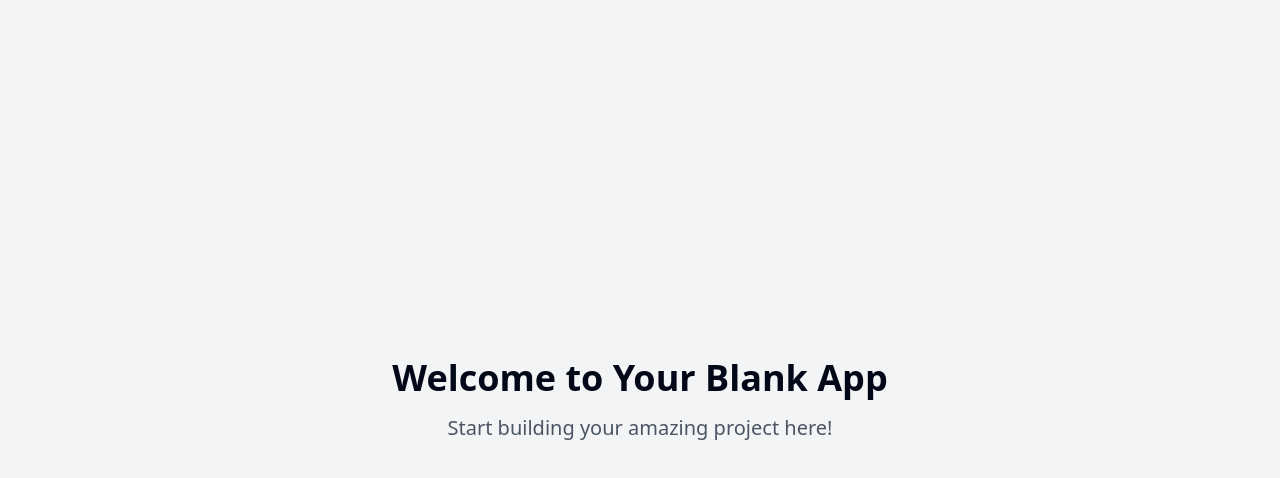
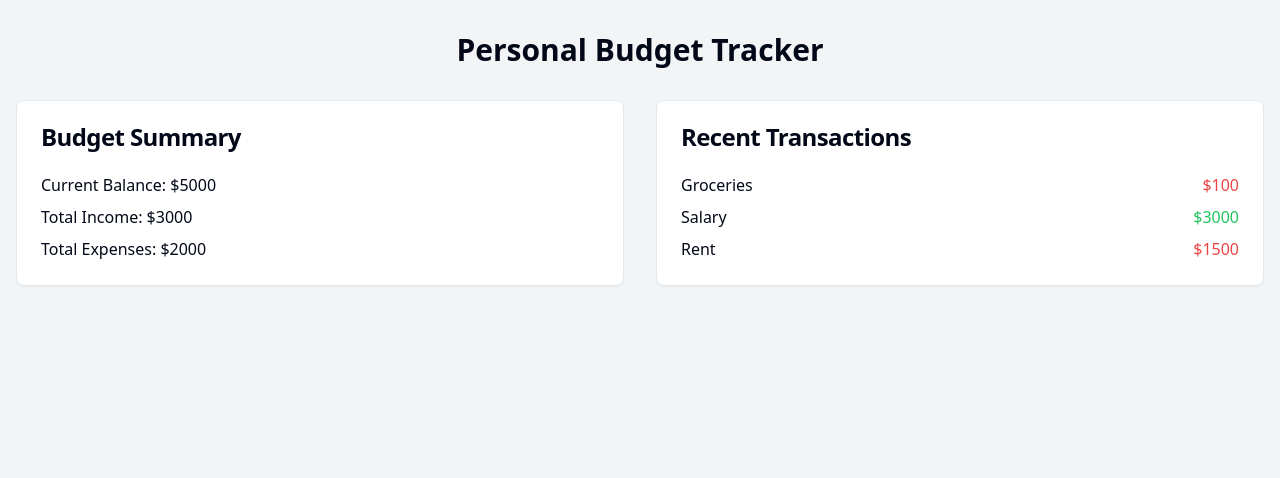
Before and after one commit to TeamEOD/beyond-web-creations, a React (Vite) app: page / in a window 1280 px wide. Shown: the top 478 px of the page. Built offline with nearby package versions, Linux system fonts and the light colour scheme.

Commit message:
Add personal budgeting tool
Implement a personal budgeting tool that integrates with Rocket Money to retrieve account information.
[skip gpt_engineer]

```diff
--- /dev/null
+++ b/src/components/Budget.jsx
@@ -0,0 +1,37 @@
+import React from 'react';
+import { useQuery } from '@tanstack/react-query';
+import BudgetSummary from './BudgetSummary';
+import TransactionList from './TransactionList';
+
+const fetchBudgetData = async () => {
+  // This is a mock function. Replace with actual API call to Rocket Money
+  return {
+    balance: 5000,
+    income: 3000,
+    expenses: 2000,
+    transactions: [
+      { id: 1, description: 'Groceries', amount: -100, date: '2023-03-15' },
+      { id: 2, description: 'Salary', amount: 3000, date: '2023-03-01' },
+      { id: 3, description: 'Rent', amount: -1500, date: '2023-03-05' },
+    ]
+  };
+};
+
+const Budget = () => {
+  const { data, isLoading, error } = useQuery({
+    queryKey: ['budgetData'],
+    queryFn: fetchBudgetData,
+  });
+
+  if (isLoading) return <div className="text-center">Loading budget data...</div>;
+  if (error) return <div className="text-center text-red-500">Error fetching budget data</div>;
+
+  return (
+    <div className="grid grid-cols-1 md:grid-cols-2 gap-8">
+      <BudgetSummary data={data} />
+      <TransactionList transactions={data.transactions} />
+    </div>
+  );
+};
+
+export default Budget;
--- /dev/null
+++ b/src/components/BudgetSummary.jsx
@@ -0,0 +1,21 @@
+import React from 'react';
+import { Card, CardContent, CardHeader, CardTitle } from "@/components/ui/card";
+
+const BudgetSummary = ({ data }) => {
+  return (
+    <Card>
+      <CardHeader>
+        <CardTitle>Budget Summary</CardTitle>
+      </CardHeader>
+      <CardContent>
+        <div className="space-y-2">
+          <p>Current Balance: ${data.balance}</p>
+          <p>Total Income: ${data.income}</p>
+          <p>Total Expenses: ${data.expenses}</p>
+        </div>
+      </CardContent>
+    </Card>
+  );
+};
+
+export default BudgetSummary;
--- /dev/null
+++ b/src/components/TransactionList.jsx
@@ -0,0 +1,26 @@
+import React from 'react';
+import { Card, CardContent, CardHeader, CardTitle } from "@/components/ui/card";
+
+const TransactionList = ({ transactions }) => {
+  return (
+    <Card>
+      <CardHeader>
+        <CardTitle>Recent Transactions</CardTitle>
+      </CardHeader>
+      <CardContent>
+        <ul className="space-y-2">
+          {transactions.map((transaction) => (
+            <li key={transaction.id} className="flex justify-between items-center">
+              <span>{transaction.description}</span>
+              <span className={transaction.amount > 0 ? 'text-green-500' : 'text-red-500'}>
+                ${Math.abs(transaction.amount)}
+              </span>
+            </li>
+          ))}
+        </ul>
+      </CardContent>
+    </Card>
+  );
+};
+
+export default TransactionList;
--- a/src/pages/Index.jsx
+++ b/src/pages/Index.jsx
@@ -1,11 +1,12 @@
-// Update this page (the content is just a fallback if you fail to update the page)
+import React from 'react';
+import Budget from '../components/Budget';
 
 const Index = () => {
   return (
-    <div className="min-h-screen flex items-center justify-center bg-gray-100">
-      <div className="text-center">
-        <h1 className="text-4xl font-bold mb-4">Welcome to Your Blank App</h1>
-        <p className="text-xl text-gray-600">Start building your amazing project here!</p>
+    <div className="min-h-screen bg-gray-100 py-8">
+      <div className="container mx-auto px-4">
+        <h1 className="text-3xl font-bold mb-8 text-center">Personal Budget Tracker</h1>
+        <Budget />
       </div>
     </div>
   );
```
